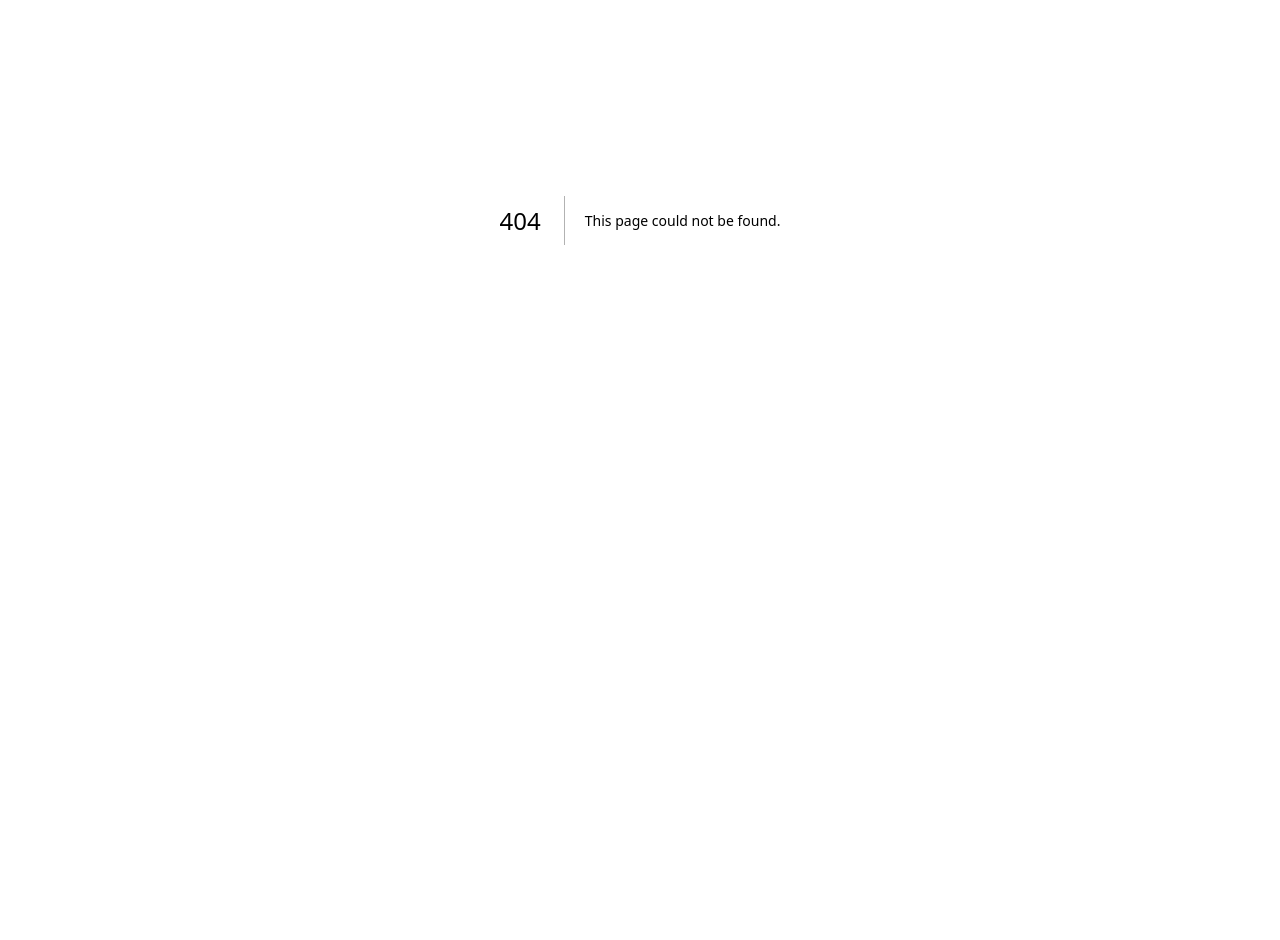
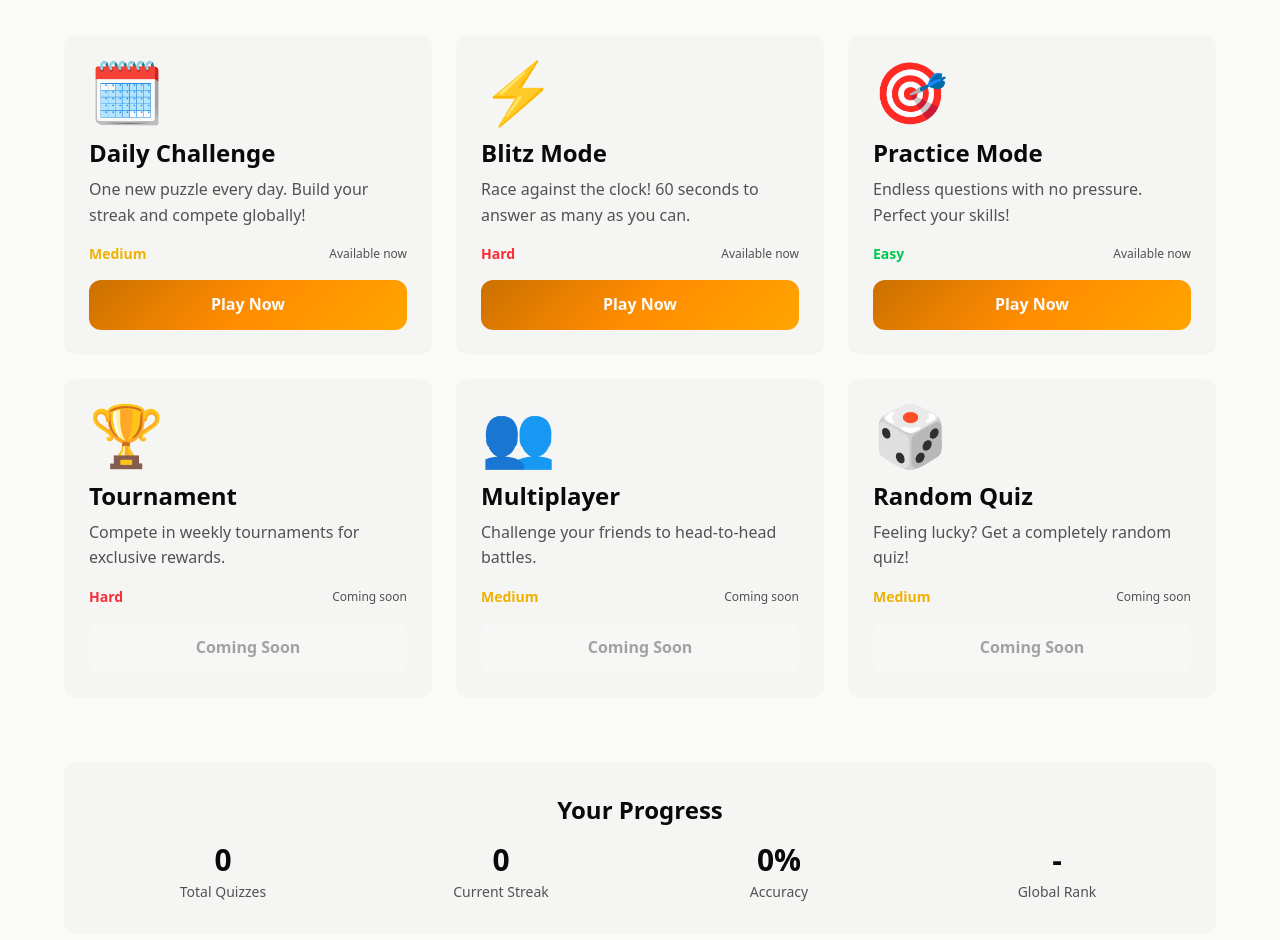
Before and after one commit to pveloso01/PopcornGuess, a Next.js app in the folder frontend/: page /modes in a window 1280 px wide. Before the commit this address had no page. Shown: the part 180-1120 px from the top of the page. Before the commit the page ends 800 px from the top, so only its background shows below. Built offline with nearby package versions, Linux system fonts and the light colour scheme.

Commit message:
feat: Add game modes hub with mode selection cards

```diff
--- /dev/null
+++ b/frontend/app/modes/page.tsx
@@ -0,0 +1,111 @@
+'use client';
+
+/**
+ * Game Modes Hub Page
+ *
+ * Central hub for all game modes:
+ * - Daily Challenge
+ * - Blitz Mode
+ * - Practice Mode
+ * - (Future modes)
+ */
+
+import GameModeCard from '@/components/GameModeCard';
+
+export default function GameModesPage() {
+  const gameModes = [
+    {
+      icon: '🗓️',
+      title: 'Daily Challenge',
+      description: 'One new puzzle every day. Build your streak and compete globally!',
+      difficulty: 'Medium' as const,
+      href: '/quiz/daily',
+      isAvailable: true,
+    },
+    {
+      icon: '⚡',
+      title: 'Blitz Mode',
+      description: 'Race against the clock! 60 seconds to answer as many as you can.',
+      difficulty: 'Hard' as const,
+      href: '/quiz/blitz',
+      isAvailable: true,
+    },
+    {
+      icon: '🎯',
+      title: 'Practice Mode',
+      description: 'Endless questions with no pressure. Perfect your skills!',
+      difficulty: 'Easy' as const,
+      href: '/quiz/practice',
+      isAvailable: true,
+    },
+    {
+      icon: '🏆',
+      title: 'Tournament',
+      description: 'Compete in weekly tournaments for exclusive rewards.',
+      difficulty: 'Hard' as const,
+      href: '#',
+      isAvailable: false,
+    },
+    {
+      icon: '👥',
+      title: 'Multiplayer',
+      description: 'Challenge your friends to head-to-head battles.',
+      difficulty: 'Medium' as const,
+      href: '#',
+      isAvailable: false,
+    },
+    {
+      icon: '🎲',
+      title: 'Random Quiz',
+      description: 'Feeling lucky? Get a completely random quiz!',
+      difficulty: 'Medium' as const,
+      href: '#',
+      isAvailable: false,
+    },
+  ];
+
+  return (
+    <div className="min-h-screen py-12 px-4">
+      <div className="max-w-6xl mx-auto">
+        {/* Header */}
+        <div className="text-center mb-12">
+          <h1 className="text-4xl md:text-5xl font-bold text-gradient-gold mb-4">Game Modes</h1>
+          <p className="text-xl text-[var(--text-secondary)] max-w-2xl mx-auto">
+            Choose your challenge! From daily puzzles to lightning-fast blitzes, there&apos;s
+            something for every movie buff.
+          </p>
+        </div>
+
+        {/* Game Modes Grid */}
+        <div className="grid grid-cols-1 md:grid-cols-2 lg:grid-cols-3 gap-6">
+          {gameModes.map((mode, index) => (
+            <GameModeCard key={index} {...mode} />
+          ))}
+        </div>
+
+        {/* Stats Section */}
+        <div className="mt-16 bg-[var(--background-secondary)] rounded-lg p-8 text-center">
+          <h2 className="text-2xl font-bold mb-4">Your Progress</h2>
+          <div className="grid grid-cols-2 md:grid-cols-4 gap-6">
+            <div>
+              <div className="text-3xl font-bold text-[var(--accent-primary)] mb-1">0</div>
+              <div className="text-sm text-[var(--text-secondary)]">Total Quizzes</div>
+            </div>
+            <div>
+              <div className="text-3xl font-bold text-[var(--accent-primary)] mb-1">0</div>
+              <div className="text-sm text-[var(--text-secondary)]">Current Streak</div>
+            </div>
+            <div>
+              <div className="text-3xl font-bold text-[var(--accent-primary)] mb-1">0%</div>
+              <div className="text-sm text-[var(--text-secondary)]">Accuracy</div>
+            </div>
+            <div>
+              <div className="text-3xl font-bold text-[var(--accent-primary)] mb-1">-</div>
+              <div className="text-sm text-[var(--text-secondary)]">Global Rank</div>
+            </div>
+          </div>
+        </div>
+      </div>
+    </div>
+  );
+}
--- /dev/null
+++ b/frontend/components/GameModeCard.tsx
@@ -0,0 +1,72 @@
+'use client';
+
+/**
+ * GameModeCard Component
+ *
+ * Displays a game mode option card with:
+ * - Icon/emoji
+ * - Title and description
+ * - Difficulty indicator
+ * - "Play" button
+ */
+
+import Link from 'next/link';
+
+interface GameModeCardProps {
+  icon: string;
+  title: string;
+  description: string;
+  difficulty: 'Easy' | 'Medium' | 'Hard';
+  href: string;
+  isAvailable?: boolean;
+}
+
+export default function GameModeCard({
+  icon,
+  title,
+  description,
+  difficulty,
+  href,
+  isAvailable = true,
+}: GameModeCardProps) {
+  const difficultyColors = {
+    Easy: 'text-green-500',
+    Medium: 'text-yellow-500',
+    Hard: 'text-red-500',
+  };
+
+  return (
+    <div className="bg-[var(--background-secondary)] rounded-lg p-6 hover:bg-[var(--background)] transition-all border border-transparent hover:border-[var(--accent-primary)] group">
+      <div className="text-6xl mb-4 group-hover:scale-110 transition-transform">{icon}</div>
+
+      <h3 className="text-2xl font-bold mb-2 text-[var(--text-primary)]">{title}</h3>
+
+      <p className="text-[var(--text-secondary)] mb-4 min-h-[3rem]">{description}</p>
+
+      <div className="flex items-center justify-between mb-4">
+        <span className={`text-sm font-semibold ${difficultyColors[difficulty]}`}>
+          {difficulty}
+        </span>
+        <span className="text-xs text-[var(--text-secondary)]">
+          {isAvailable ? 'Available now' : 'Coming soon'}
+        </span>
+      </div>
+
+      {isAvailable ? (
+        <Link
+          href={href}
+          className="block w-full py-3 px-6 bg-gradient-amber text-[var(--background)] font-bold rounded-lg text-center hover:opacity-90 transition-opacity"
+        >
+          Play Now
+        </Link>
+      ) : (
+        <button
+          disabled
+          className="w-full py-3 px-6 bg-[var(--background)] text-[var(--text-secondary)] font-bold rounded-lg cursor-not-allowed opacity-50"
+        >
+          Coming Soon
+        </button>
+      )}
+    </div>
+  );
+}
```
